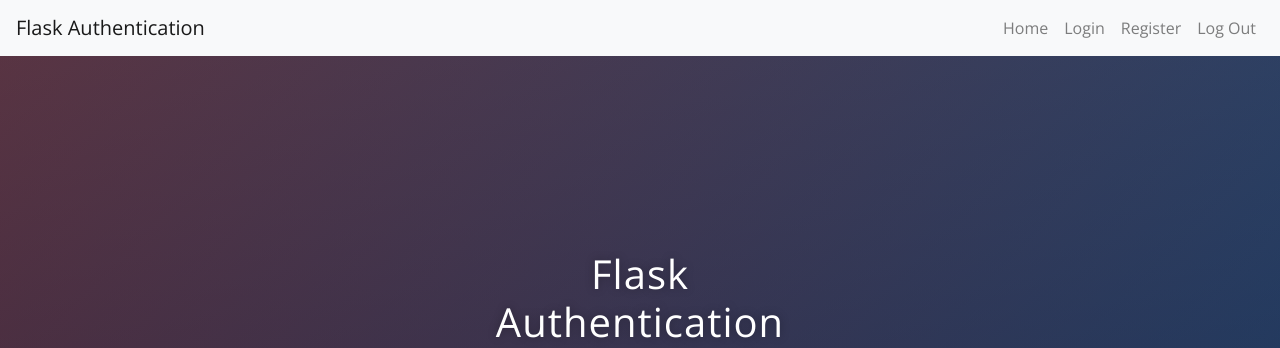
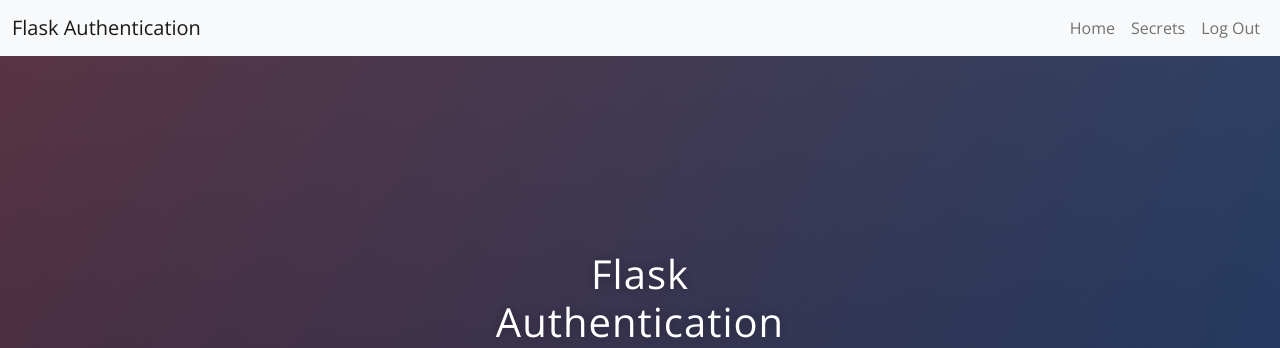
Before and after one commit to UlisesJuarez/Advanced-python-projects, a Flask app: page / in a window 1280 px wide. Shown: the top 348 px of the page. Run offline with Flask 2, Linux system fonts and the light colour scheme; a user stored in the database is signed in; some libraries are stand-ins or nearby versions.

Commit message:
passing authentication status to templates

```diff
--- a/Authentication/main.py
+++ b/Authentication/main.py
@@ -52,7 +52,7 @@ def register():
         login_user(new_user)
 
         return redirect(url_for("secrets",name=new_user.name))
-    return render_template("register.html")
+    return render_template("register.html",logged_in=current_user.is_authenticated)
 
 
 @app.route('/login',methods=["GET","POST"])
@@ -76,13 +76,13 @@ def login():
 
 
 
-    return render_template("login.html")
+    return render_template("login.html",logged_in=current_user.is_authenticated)
 
 
 @app.route('/secrets')
 @login_required
 def secrets():
-    return render_template("secrets.html",name=request.args.get("name"))
+    return render_template("secrets.html",name=request.args.get("name"),logged_in=True)
 
 
 @app.route('/logout')
--- a/Authentication/templates/base.html
+++ b/Authentication/templates/base.html
@@ -6,20 +6,35 @@
     <meta http-equiv="X-UA-Compatible" content="IE=edge">
     <meta name="viewport" content="width=device-width, initial-scale=1">
     <title>Flask Authentication</title>
-    <link rel="stylesheet" href="https://stackpath.bootstrapcdn.com/bootstrap/4.5.2/css/bootstrap.min.css">
+    <link href="https://cdn.jsdelivr.net/npm/bootstrap@5.1.3/dist/css/bootstrap.min.css" rel="stylesheet"
+          integrity="sha384-1BmE4kWBq78iYhFldvKuhfTAU6auU8tT94WrHftjDbrCEXSU1oBoqyl2QvZ6jIW3" crossorigin="anonymous">
+    <script src="https://cdn.jsdelivr.net/npm/bootstrap@5.1.3/dist/js/bootstrap.bundle.min.js"
+            integrity="sha384-ka7Sk0Gln4gmtz2MlQnikT1wXgYsOg+OMhuP+IlRH9sENBO0LRn5q+8nbTov4+1p" crossorigin="anonymous">
+    </script>
     <link rel="stylesheet" href="{{ url_for('static', filename='css/styles.css')}}">
 </head>
 
 <body>
-
 <nav class="navbar navbar-expand-lg navbar-light bg-light">
+    <div class="container-fluid">
         <a class="navbar-brand" href="/">Flask Authentication</a>
-  <div class="collapse navbar-collapse">
-    <ul class="navbar-nav ml-auto">
+        <button class="navbar-toggler" type="button" data-bs-toggle="collapse" data-bs-target="#navbarSupportedContent"
+                aria-controls="navbarSupportedContent" aria-expanded="false" aria-label="Toggle navigation">
+            <span class="navbar-toggler-icon"></span>
+        </button>
+        <div class="collapse navbar-collapse" id="navbarSupportedContent">
+            <ul class="navbar-nav ms-auto">
                 <li class="nav-item">
                     <a class="nav-link" href="{{ url_for('home') }}">Home</a>
                 </li>
-        {% if not logged_in: %}
+                {% if current_user.is_authenticated: %}
+                <li class="nav-item">
+                    <a class="nav-link" href="{{ url_for('secrets',name=current_user.name)}}">Secrets</a>
+                </li>
+                <li class="nav-item">
+                    <a class="nav-link" href="{{ url_for('logout') }}">Log Out</a>
+                </li>
+                {% else: %}
                 <li class="nav-item">
                     <a class="nav-link" href="{{ url_for('login') }}">Login</a>
                 </li>
@@ -27,14 +42,15 @@
                     <a class="nav-link" href="{{ url_for('register') }}">Register</a>
                 </li>
                 {% endif %}
-<li class="nav-item">
-        <a class="nav-link" href="{{ url_for('logout') }}">Log Out</a>
-      </li>
+
             </ul>
 
 
         </div>
+    </div>
 </nav>
+
+
 {% block content %}
 {% endblock %}
 </body>
```
Lines whose indentation alone changed are shown as unchanged.
